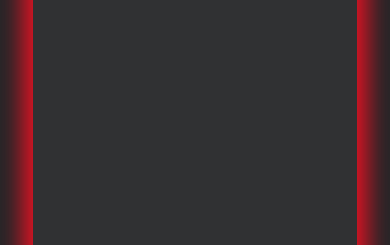
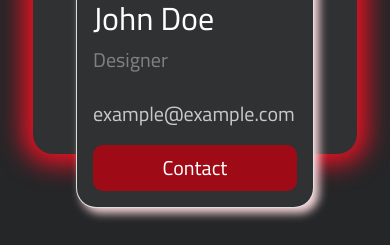
Before and after one commit to Sajistreo3/gestionaht, a PHP site: page /Gestion_AHT/direction.php in a window 390 px wide. Shown: the part 1266-1511 px from the top of the page. Run offline with PHP 8.4, Linux system fonts and the light colour scheme; some libraries are stand-ins or nearby versions.

Commit message:
Updated Team

```diff
--- a/css/master.css
+++ b/css/master.css
@@ -21,8 +21,9 @@ hr.hrs {
 }
 
 .containers {
+
     width: 1400px;
-    margin: auto!important;
+    margin: 50px auto!important;
     /* transition: margin-left .5s; */
 }
 
--- a/direction.php
+++ b/direction.php
@@ -2,95 +2,248 @@
 include "header.php";
 ?>
 <style>
-    div.home{
-        height: 1700px;
+    div.home {
+        height: 1300px;
     }
+
     table, tr, td {
         border: 1px solid white;
     }
-    table,tr{
+
+    table, tr {
         display: inline-block;
-        margin-left:auto;
-        margin-right:auto;
+        margin-left: auto;
+        margin-right: auto;
         width: 100%;
     }
-    tr{
+
+    tr {
         text-align: center;
     }
-    td{
+
+    td {
         margin: 0 10px 20px;
     }
-    div img{
+
+    div img {
         width: 100%;
         height: 100%;
     }
-     td div{
+
+    td div {
         width: 100%;
         height: 100%;
         text-align: center;
     }
 
+    /*New Style*/
+
+    html {
+        box-sizing: border-box;
+    }
+
+    *, *:before, *:after {
+        box-sizing: inherit;
+    }
+
+    .column {
+        float: left;
+        width: 33.3%;
+        margin-bottom: 16px;
+        padding: 0 8px;
+    }
+
+    @media screen and (max-width: 650px) {
+        .column {
+            width: 100%;
+            display: block;
+        }
+    }
+
+    .card {
+        /*box-shadow: 0 4px 8px 0 rgba(0, 0, 0, 0.2);*/
+        margin: 20px;
+        box-shadow: 5px 5px 10px 0px #FCDBDE;
+        border-radius: 20px;
+        overflow: hidden;
+    }
+
+    .container {
+        background-color: #303133;
+        padding: 0 16px;
+        display: grid;
+    }
+
+    .container::after, .row::after {
+        content: "";
+        clear: both;
+        display: table;
+    }
+
+    .title {
+        float: left;
+        color: grey;
+    }
+
+    .button {
+        border: none;
+        outline: 0;
+        display: inline-block;
+        padding: 8px;
+        color: white;
+        background-color: #9E0B17;
+        text-align: center;
+        cursor: pointer;
+        width: 100%;
+        border-radius: 10px;
+    }
+
+    .button:hover {
+        background-color: #F7959D;
+        color: black;
+    }
+
+    h2 {
+        color: white;
+    }
+
+
 
 </style>
 <div class="containers" style="margin-left: 0;">
+    <!--    <div class="home">-->
+    <!--        <h1 style="text-align: center;">TEAM</h1>-->
+    <!--        <hr style="border-top: 1px solid white;">-->
+    <!--        <table>-->
+    <!--            <tbody>-->
+    <!--            <tr align="center">-->
+    <!--                <td valign="center">-->
+    <!--                    <div>-->
+    <!--                        <img src="https://www.xovi.com/wp-content/plugins/all-in-one-seo-pack/images/default-user-image.png" alt="">-->
+    <!--                        <p>-->
+    <!--                            <span>Mr. Singh</span><br>-->
+    <!--                            President <br>-->
+    <!--                            +1 514 654 3443<br>-->
+    <!--                            abc@gmail.com-->
+    <!--                        </p>-->
+    <!--                    </div>-->
+    <!--                </td>-->
+    <!--                <td>-->
+    <!--                    <div>-->
+    <!--                        <img src="https://www.xovi.com/wp-content/plugins/all-in-one-seo-pack/images/default-user-image.png" alt="">-->
+    <!--                        <p>-->
+    <!--                            <span>Mr. Singh</span><br>-->
+    <!--                            President <br>-->
+    <!--                            +1 514 654 3443<br>-->
+    <!--                            abc@gmail.com-->
+    <!--                        </p>-->
+    <!--                    </div>-->
+    <!--                </td>-->
+    <!--            </tr>-->
+    <!--            <tr>-->
+    <!--                <td>-->
+    <!--                    <div>-->
+    <!--                        <img src="https://www.xovi.com/wp-content/plugins/all-in-one-seo-pack/images/default-user-image.png" alt="">-->
+    <!--                        <p>-->
+    <!--                            <span>Mr. Singh</span><br>-->
+    <!--                            President <br>-->
+    <!--                            +1 514 654 3443<br>-->
+    <!--                            abc@gmail.com-->
+    <!--                        </p>-->
+    <!--                    </div>-->
+    <!--                </td>-->
+    <!--                <td>-->
+    <!--                    <div>-->
+    <!--                        <img src="https://www.xovi.com/wp-content/plugins/all-in-one-seo-pack/images/default-user-image.png" alt="">-->
+    <!--                        <p>-->
+    <!--                            <span>Mr. Singh</span><br>-->
+    <!--                            President <br>-->
+    <!--                            +1 514 654 3443<br>-->
+    <!--                            abc@gmail.com-->
+    <!--                        </p>-->
+    <!--                    </div>-->
+    <!--                </td>-->
+    <!---->
+    <!--            </tr>-->
+    <!---->
+    <!---->
+    <!--            </tbody>-->
+    <!--        </table>-->
+    <!--    </div>-->
     <div class="home">
-        <h1 style="text-align: center;">TEAM</h1>
-        <hr style="border-top: 1px solid white;">
-        <table>
-            <tbody>
-            <tr align="center">
-                <td valign="center">
-                    <div>
-                        <img src="https://www.xovi.com/wp-content/plugins/all-in-one-seo-pack/images/default-user-image.png" alt="">
+<!--        1st row --------------------------------------------------------------->
+        <div class="row">
+            <div class="column">
+                <div class="card">
+                    <img src="https://www.xovi.com/wp-content/plugins/all-in-one-seo-pack/images/default-user-image.png"
+                         alt="Jane" style="width:100%">
+                    <div class="container">
+                        <h2>Jane Doe</h2>
+                        <p class="title">CEO & Founder</p><br>
+                        <!--                    <p>Some text that describes me lorem ipsum ipsum lorem.</p>-->
+                        <p><a href="mailto:example@example.com">example@example.com</a></p>
                         <p>
-                            <span>Mr. Singh</span><br>
-                            President <br>
-                            +1 514 654 3443<br>
-                            abc@gmail.com
+                            <button class="button">Contact</button>
                         </p>
                     </div>
-                </td>
-                <td>
-                    <div>
-                        <img src="https://www.xovi.com/wp-content/plugins/all-in-one-seo-pack/images/default-user-image.png" alt="">
+                </div>
+            </div>
+
+            <div class="column">
+                <div class="card">
+                    <img src="https://www.xovi.com/wp-content/plugins/all-in-one-seo-pack/images/default-user-image.png"
+                         alt="Mike" style="width:100%">
+                    <div class="container">
+                        <h2>Mike Ross</h2>
+                        <p class="title">Art Director</p><br>
+                        <!--                    <p>Some text that describes me lorem ipsum ipsum lorem.</p>-->
+                        <p>example@example.com</p>
                         <p>
-                            <span>Mr. Singh</span><br>
-                            President <br>
-                            +1 514 654 3443<br>
-                            abc@gmail.com
+                            <button class="button">Contact</button>
                         </p>
                     </div>
-                </td>
-            </tr>
-            <tr>
-                <td>
-                    <div>
-                        <img src="https://www.xovi.com/wp-content/plugins/all-in-one-seo-pack/images/default-user-image.png" alt="">
+                </div>
+            </div>
+            <div class="column">
+                <div class="card">
+                    <img src="https://www.xovi.com/wp-content/plugins/all-in-one-seo-pack/images/default-user-image.png"
+                         alt="John" style="width:100%">
+                    <div class="container">
+                        <h2>John Doe</h2>
+                        <p class="title">Designer</p><br>
+                        <!--                    <p>Some text that describes me lorem ipsum ipsum lorem.</p>-->
+                        <p>example@example.com</p>
                         <p>
-                            <span>Mr. Singh</span><br>
-                            President <br>
-                            +1 514 654 3443<br>
-                            abc@gmail.com
+                            <button class="button">Contact</button>
                         </p>
                     </div>
-                </td>
-                <td>
-                    <div>
-                        <img src="https://www.xovi.com/wp-content/plugins/all-in-one-seo-pack/images/default-user-image.png" alt="">
+                </div>
+            </div>
+
+
+        </div>
+        <!--        2nd row --------------------------------------------------------------->
+
+        <div class="row">
+
+
+            <div class="column">
+                <div class="card">
+                    <img src="https://www.xovi.com/wp-content/plugins/all-in-one-seo-pack/images/default-user-image.png"
+                         alt="John" style="width:100%">
+                    <div class="container">
+                        <h2>John Doe</h2>
+                        <p class="title">Designer</p><br>
+                        <!--                    <p>Some text that describes me lorem ipsum ipsum lorem.</p>-->
+                        <p>example@example.com</p>
                         <p>
-                            <span>Mr. Singh</span><br>
-                            President <br>
-                            +1 514 654 3443<br>
-                            abc@gmail.com
+                            <button class="button">Contact</button>
                         </p>
                     </div>
-                </td>
+                </div>
+            </div>
+        </div>
 
-            </tr>
-
-
-            </tbody>
-        </table>
     </div>
 </div>
 <?php
```
